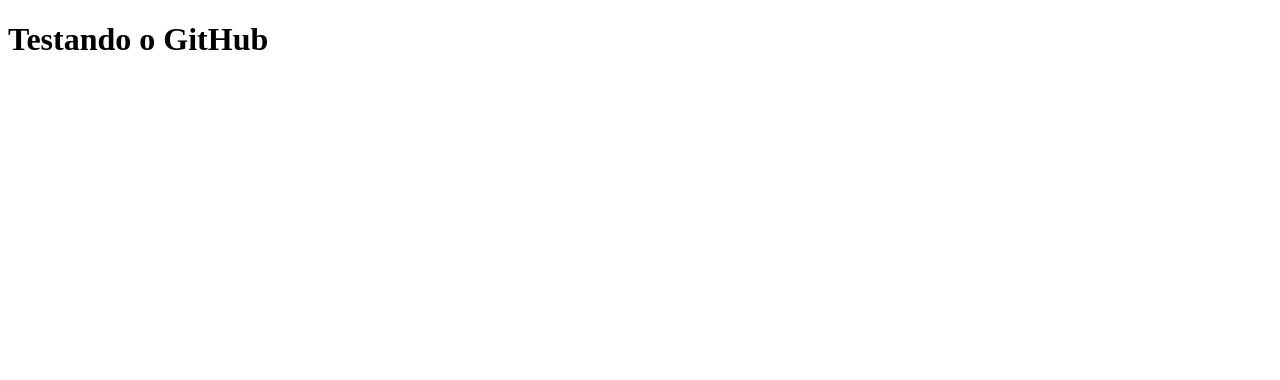
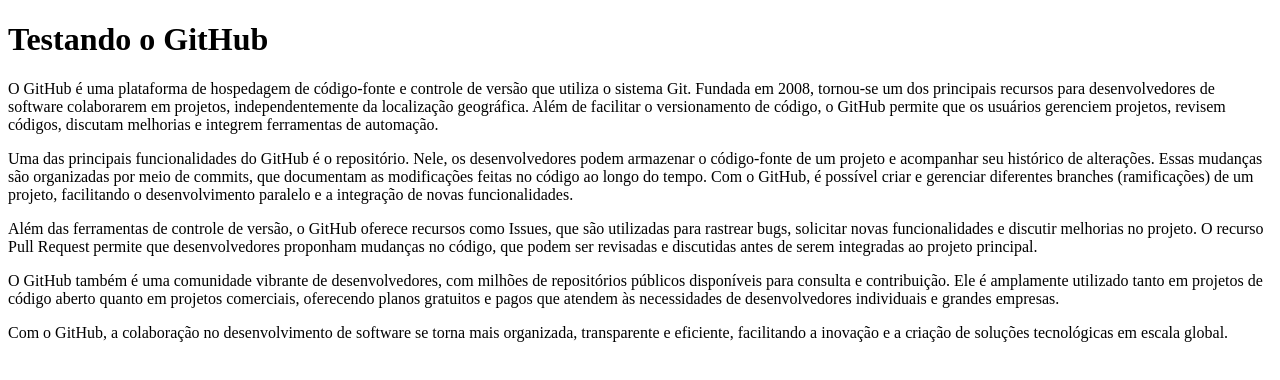
Before and after one commit to AlexandreVenturini/Testando-o-GitHub, a plain HTML site: page index.html in a window 1280 px wide. Drawn offline with Linux system fonts and the light colour scheme.

Commit message:
Adicionando texto

```diff
--- a/index.html
+++ b/index.html
@@ -1,11 +1,37 @@
 <!DOCTYPE html>
 <html lang="en">
+
 <head>
     <meta charset="UTF-8">
     <meta name="viewport" content="width=device-width, initial-scale=1.0">
     <title>Testando o GitHub</title>
 </head>
+
 <body>
     <h1>Testando o GitHub</h1>
+    <p>O GitHub é uma plataforma de hospedagem de código-fonte e controle de versão que utiliza o sistema Git. Fundada
+        em 2008, tornou-se um dos principais recursos para desenvolvedores de software colaborarem em projetos,
+        independentemente da localização geográfica. Além de facilitar o versionamento de código, o GitHub permite que
+        os usuários gerenciem projetos, revisem códigos, discutam melhorias e integrem ferramentas de automação.</p>
+
+    <p>Uma das principais funcionalidades do GitHub é o repositório. Nele, os desenvolvedores podem armazenar o
+        código-fonte de um projeto e acompanhar seu histórico de alterações. Essas mudanças são organizadas por meio de
+        commits, que documentam as modificações feitas no código ao longo do tempo. Com o GitHub, é possível criar e
+        gerenciar diferentes branches (ramificações) de um projeto, facilitando o desenvolvimento paralelo e a
+        integração de novas funcionalidades.</p>
+
+    <p>Além das ferramentas de controle de versão, o GitHub oferece recursos como Issues, que são utilizadas para
+        rastrear bugs, solicitar novas funcionalidades e discutir melhorias no projeto. O recurso Pull Request permite
+        que desenvolvedores proponham mudanças no código, que podem ser revisadas e discutidas antes de serem integradas
+        ao projeto principal.</p>
+
+    <p>O GitHub também é uma comunidade vibrante de desenvolvedores, com milhões de repositórios públicos disponíveis
+        para consulta e contribuição. Ele é amplamente utilizado tanto em projetos de código aberto quanto em projetos
+        comerciais, oferecendo planos gratuitos e pagos que atendem às necessidades de desenvolvedores individuais e
+        grandes empresas.</p>
+
+    <p>Com o GitHub, a colaboração no desenvolvimento de software se torna mais organizada, transparente e eficiente,
+        facilitando a inovação e a criação de soluções tecnológicas em escala global.</p>
 </body>
+
 </html>
```
